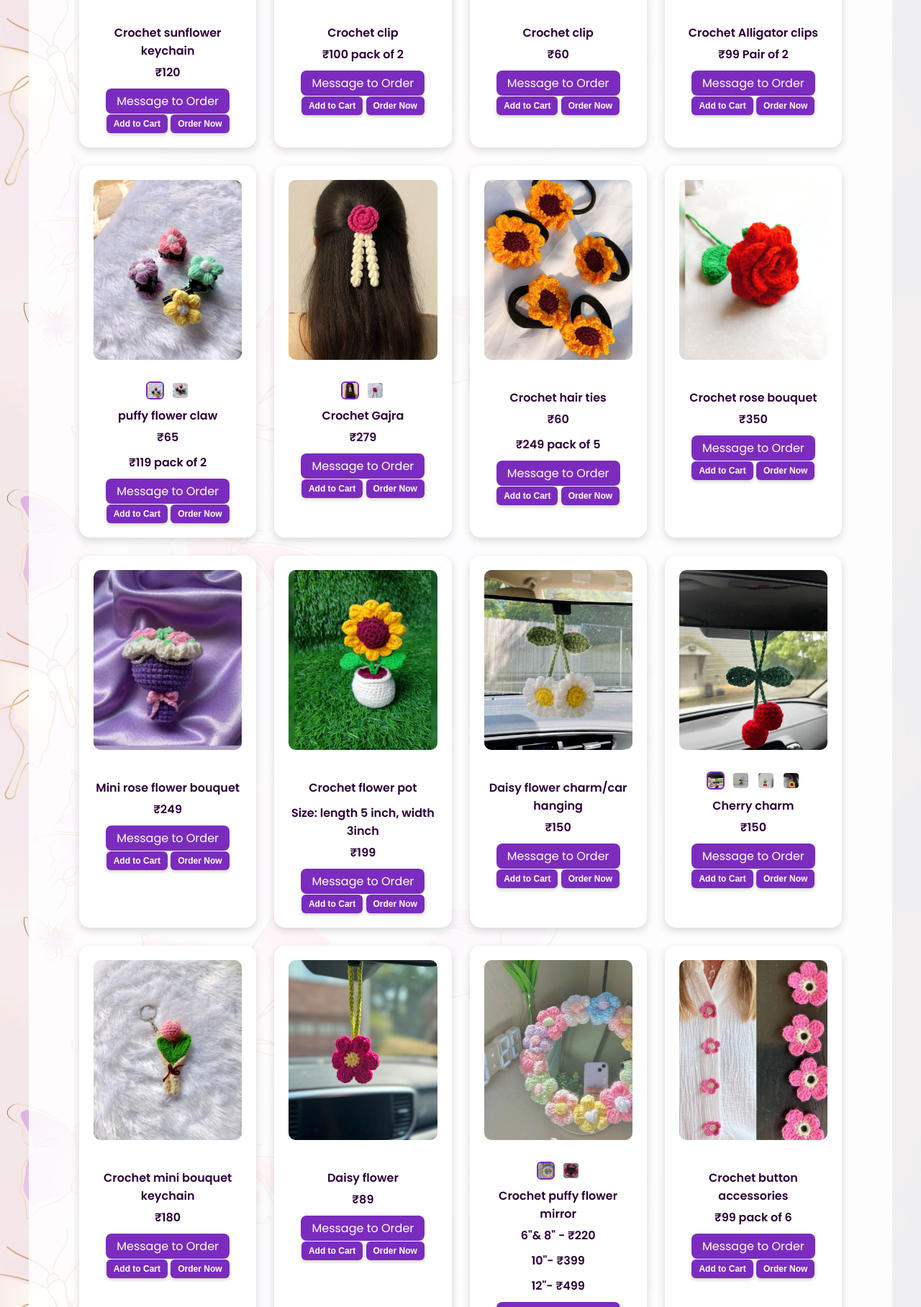
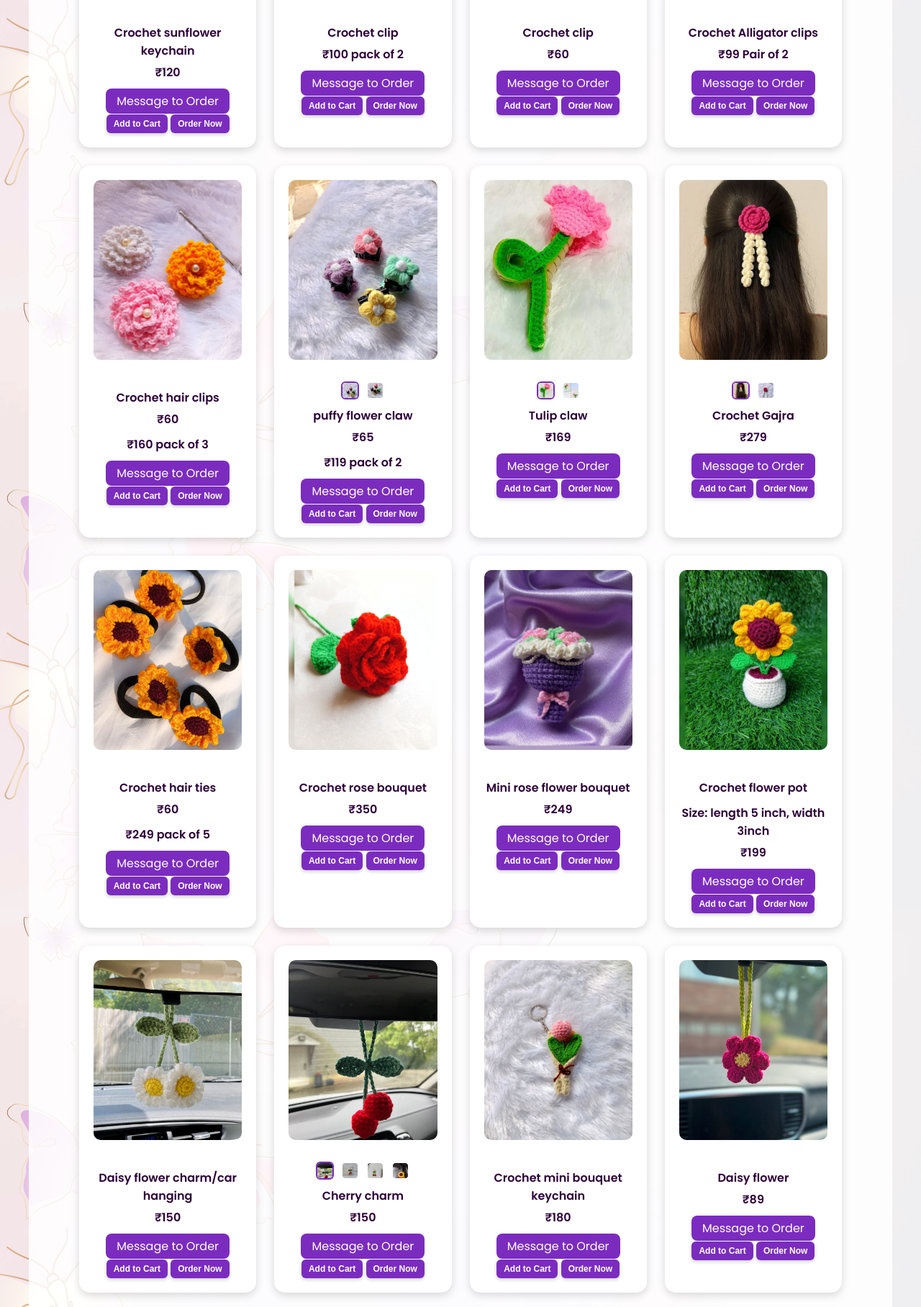
Before and after one commit to sejalchourey13/Sarveshree, a Flask app: page /index in a window 1280 px wide. Shown: the part 2149-3965 px from the top of the page at 72% size. Run offline with Flask 3, Linux system fonts and the light colour scheme; a user stored in the database is signed in.

Commit message:
Updated home page UI

```diff
--- a/templates/index.html
+++ b/templates/index.html
@@ -129,9 +129,9 @@
     </div>
 
     <!-- Product 3 -->
-    <div class="product-card" data-id="3">
+    <div class="product-card" data-id="4">
       <div class="product-media">
-        <img src="{{ url_for('static', filename='images/crochet alligator clips.jpeg')}}" alt="Product 3" class="product-main">
+        <img src="{{ url_for('static', filename='images/crochet alligator clips.jpeg')}}" alt="Product 4" class="product-main">
         <div class="variant-thumbs">
           <!-- <img src="images/product3_main.jpg" alt="p3 main" class="thumb active">
           <img src="images/product3_alt.jpg"  alt="p3 alt"  class="thumb"> -->
@@ -146,10 +146,29 @@
       </div>
     </div>
 
+     <!-- Product 3 -->
+    <div class="product-card" data-id="5">
+      <div class="product-media">
+        <img src="{{ url_for('static', filename='images/crochet_hair_clip.jpeg')}}" alt="Product 5" class="product-main">
+        <div class="variant-thumbs">
+          <!-- <img src="images/product3_main.jpg" alt="p3 main" class="thumb active">
+          <img src="images/product3_alt.jpg"  alt="p3 alt"  class="thumb"> -->
+        </div>
+      </div>
+      <div class="product-info">
+        <h3>Crochet hair clips</h3>
+        <p class="price">₹60 </p>
+        <p class="price">₹160 pack of 3 </p>
+        <a href="https://wa.me/916264353450?text=Hi,%20I%20want%20to%20order%20Crochet%20hair%20clips" target="_blank" class="order-btn">Message to Order</a>
+        <button class="add-to-cart" data-name="Crochet hair clips" data-price="99">Add to Cart</button>
+        <button class="order-now" data-name="Crochet hair clips" data-price="99">Order Now</button>
+      </div>
+    </div>
+
     <!-- Product 3 -->
-    <div class="product-card" data-id="3">
+    <div class="product-card" data-id="6">
       <div class="product-media">
-        <img src="{{ url_for('static', filename='images/clature1.jpeg')}}" alt="Product 3" class="product-main">
+        <img src="{{ url_for('static', filename='images/clature1.jpeg')}}" alt="Product 6" class="product-main">
         <div class="variant-thumbs">
           <img src="{{ url_for('static', filename='images/clature1.jpeg')}}" alt="p3 main" class="thumb active">
           <img src="{{ url_for('static', filename='images/clature2.jpeg')}}"  alt="p3 alt"  class="thumb">
@@ -166,9 +185,28 @@
     </div>
 
      <!-- Product 3 -->
-    <div class="product-card" data-id="3">
+    <div class="product-card" data-id="7">
       <div class="product-media">
-        <img src="{{ url_for('static', filename='images/gajra3.jpeg')}}" alt="Product 3" class="product-main">
+        <img src="{{ url_for('static', filename='images/tulip_claw_1.jpeg')}}" alt="Product 7" class="product-main">
+        <div class="variant-thumbs">
+          <img src="{{ url_for('static', filename='images/tulip_claw_1.jpeg')}}" alt="p3 main" class="thumb active">
+          <img src="{{ url_for('static', filename='images/tulip_claw_2.jpeg')}}"  alt="p3 alt"  class="thumb">
+        </div>
+      </div>
+      <div class="product-info">
+        <h3>Tulip claw</h3>
+        <p class="price">₹169</p>
+        <!-- <p class="price">₹119 pack of 2</p> -->
+        <a href="https://wa.me/916264353450?text=Hi,%20I%20want%20to%20order%20Tulip%20claw" target="_blank" class="order-btn">Message to Order</a>
+        <button class="add-to-cart" data-name="Tulip claw" data-price="65">Add to Cart</button>
+        <button class="order-now" data-name="Tulip claw" data-price="65">Order Now</button>
+      </div>
+    </div>
+
+     <!-- Product 3 -->
+    <div class="product-card" data-id="8">
+      <div class="product-media">
+        <img src="{{ url_for('static', filename='images/gajra3.jpeg')}}" alt="Product 8" class="product-main">
         <div class="variant-thumbs">
           <img src="{{ url_for('static', filename='images/gajra3.jpeg')}}" alt="p3 main" class="thumb active">
           <img src="{{ url_for('static', filename='images/gajra2.jpeg')}}"  alt="p3 alt"  class="thumb">
@@ -184,9 +222,9 @@
     </div>
 
     <!-- Product 11 -->
-    <div class="product-card" data-id="5">
+    <div class="product-card" data-id="9">
       <div class="product-media">
-        <img src="{{ url_for('static', filename='images/crochet hair ties.jpeg')}}" alt="Product 5" class="product-main">
+        <img src="{{ url_for('static', filename='images/crochet hair ties.jpeg')}}" alt="Product 9" class="product-main">
         <div class="variant-thumbs">
           <!-- <img src="images/product5_main.jpg" alt="p5 main" class="thumb active">
           <img src="images/product5_alt.jpg"  alt="p5 alt"  class="thumb"> -->
@@ -203,9 +241,9 @@
     </div>
 
     <!-- Product 4 -->
-    <div class="product-card" data-id="4">
+    <div class="product-card" data-id="10">
       <div class="product-media">
-        <img src="{{ url_for('static', filename='images/Rose.jpeg')}}" alt="Product 4" class="product-main">
+        <img src="{{ url_for('static', filename='images/Rose.jpeg')}}" alt="Product 10" class="product-main">
         <div class="variant-thumbs">
           <!-- <img src="images/product4_main.jpg" alt="p4 main" class="thumb active">
           <img src="images/product4_alt.jpg"  alt="p4 alt"  class="thumb"> -->
@@ -221,9 +259,9 @@
     </div>
 
     <!-- Product 11 -->
-    <div class="product-card" data-id="5">
+    <div class="product-card" data-id="11">
       <div class="product-media">
-        <img src="{{ url_for('static', filename='images/purple_bouquet.jpeg')}}" alt="Product 5" class="product-main">
+        <img src="{{ url_for('static', filename='images/purple_bouquet.jpeg')}}" alt="Product 11" class="product-main">
         <div class="variant-thumbs">
           <!-- <img src="images/product5_main.jpg" alt="p5 main" class="thumb active">
           <img src="images/product5_alt.jpg"  alt="p5 alt"  class="thumb"> -->
@@ -239,9 +277,9 @@
     </div>
 
     <!-- Product 5 -->
-    <div class="product-card" data-id="5">
+    <div class="product-card" data-id="12">
       <div class="product-media">
-        <img src="{{ url_for('static', filename='images/Crochet flower pot.jpeg')}}" alt="Product 5" class="product-main">
+        <img src="{{ url_for('static', filename='images/Crochet flower pot.jpeg')}}" alt="Product 12" class="product-main">
         <div class="variant-thumbs">
           <!-- <img src="images/product5_main.jpg" alt="p5 main" class="thumb active">
           <img src="images/product5_alt.jpg"  alt="p5 alt"  class="thumb"> -->
@@ -258,9 +296,9 @@
     </div>
 
     <!-- Product 6 -->
-    <div class="product-card" data-id="5">
+    <div class="product-card" data-id="13">
       <div class="product-media">
-        <img src="{{ url_for('static', filename='images/6_Daisy flower charmcar accessories.jpeg')}}" alt="Product 5" class="product-main">
+        <img src="{{ url_for('static', filename='images/6_Daisy flower charmcar accessories.jpeg')}}" alt="Product 13" class="product-main">
         <div class="variant-thumbs">
           <!-- <img src="images/product5_main.jpg" alt="p5 main" class="thumb active">
           <img src="images/product5_alt.jpg"  alt="p5 alt"  class="thumb"> -->
@@ -276,9 +314,9 @@
     </div>
 
     <!-- Product 7 -->
-    <div class="product-card" data-id="5">
+    <div class="product-card" data-id="14">
       <div class="product-media">
-        <img src="{{ url_for('static', filename='images/7_Daisy flower charmcar accessories.jpeg')}}" alt="Product 5" class="product-main">
+        <img src="{{ url_for('static', filename='images/7_Daisy flower charmcar accessories.jpeg')}}" alt="Product 14" class="product-main">
         <div class="variant-thumbs">
             <img src="{{ url_for('static', filename='images/7_Daisy flower charmcar accessories.jpeg')}}"  alt="p5 main"  class="thumb active">
           <img src="{{ url_for('static', filename='images/9_Cherry charm.jpeg')}}" alt="p5 alt" class="thumb">
@@ -298,9 +336,9 @@
     </div>
 
     <!-- Product 12 -->
-    <div class="product-card" data-id="5">
+    <div class="product-card" data-id="15">
       <div class="product-media">
-        <img src="{{ url_for('static', filename='images/keyring2.jpeg')}}" alt="Product 5" class="product-main">
+        <img src="{{ url_for('static', filename='images/keyring2.jpeg')}}" alt="Product 15" class="product-main">
         <div class="variant-thumbs">
           <!-- <img src="images/product5_main.jpg" alt="p5 main" class="thumb active">
           <img src="images/product5_alt.jpg"  alt="p5 alt"  class="thumb"> -->
@@ -316,9 +354,9 @@
     </div>
 
     <!-- Product 8 -->
-    <div class="product-card" data-id="5">
+    <div class="product-card" data-id="16">
       <div class="product-media">
-        <img src="{{ url_for('static', filename='images/8_Daily flower.jpeg')}}" alt="Product 5" class="product-main">
+        <img src="{{ url_for('static', filename='images/8_Daily flower.jpeg')}}" alt="Product 16" class="product-main">
         <div class="variant-thumbs">
           <!-- <img src="images/product5_main.jpg" alt="p5 main" class="thumb active">
           <img src="images/product5_alt.jpg"  alt="p5 alt"  class="thumb"> -->
@@ -336,9 +374,9 @@
 
 
     <!-- Product 9 -->
-    <div class="product-card" data-id="5">
+    <div class="product-card" data-id="17">
       <div class="product-media">
-        <img src="{{ url_for('static', filename='images/15_mirror.jpeg')}}" alt="Product 5" class="product-main">
+        <img src="{{ url_for('static', filename='images/15_mirror.jpeg')}}" alt="Product 17" class="product-main">
         <div class="variant-thumbs">
             <img src="{{ url_for('static', filename='images/15_mirror.jpeg')}}"  alt="p5 main"  class="thumb active">
           <img src="{{ url_for('static', filename='images/16_mirror.jpeg')}}" alt="p5 alt" class="thumb">
@@ -356,9 +394,9 @@
     </div>
 
     <!-- Product 10 -->
-    <div class="product-card" data-id="5">
+    <div class="product-card" data-id="18">
       <div class="product-media">
-        <img src="{{ url_for('static', filename='images/17_crochet_button_accessories.jpeg')}}" alt="Product 5" class="product-main">
+        <img src="{{ url_for('static', filename='images/17_crochet_button_accessories.jpeg')}}" alt="Product 18" class="product-main">
         <div class="variant-thumbs">
           <!-- <img src="images/product5_main.jpg" alt="p5 main" class="thumb active">
           <img src="images/product5_alt.jpg"  alt="p5 alt"  class="thumb"> -->
@@ -376,9 +414,9 @@
 
 
     <!-- Product 13 -->
-    <div class="product-card" data-id="5">
+    <div class="product-card" data-id="19">
       <div class="product-media">
-        <img src="{{ url_for('static', filename='images/10_Handkerchief embroidery Name.jpeg')}}" alt="Product 5" class="product-main">
+        <img src="{{ url_for('static', filename='images/10_Handkerchief embroidery Name.jpeg')}}" alt="Product 19" class="product-main">
         <div class="variant-thumbs">
           <!-- <img src="images/product5_main.jpg" alt="p5 main" class="thumb active">
           <img src="images/product5_alt.jpg"  alt="p5 alt"  class="thumb"> -->
@@ -396,9 +434,9 @@
     </div>
 
     <!-- Product 11 -->
-    <div class="product-card" data-id="5">
+    <div class="product-card" data-id="20">
       <div class="product-media">
-        <img src="{{ url_for('static', filename='images/11_Handkerchief embroidery Name.jpeg')}}" alt="Product 5" class="product-main">
+        <img src="{{ url_for('static', filename='images/11_Handkerchief embroidery Name.jpeg')}}" alt="Product 20" class="product-main">
         <div class="variant-thumbs">
           <!-- <img src="images/product5_main.jpg" alt="p5 main" class="thumb active">
           <img src="images/product5_alt.jpg"  alt="p5 alt"  class="thumb"> -->
@@ -416,9 +454,9 @@
     </div>
 
     <!-- Product 12 -->
-    <div class="product-card" data-id="5">
+    <div class="product-card" data-id="21">
       <div class="product-media">
-        <img src="{{ url_for('static', filename='images/12_Handkerchief embroidery Name.jpeg')}}" alt="Product 5" class="product-main">
+        <img src="{{ url_for('static', filename='images/12_Handkerchief embroidery Name.jpeg')}}" alt="Product 21" class="product-main">
         <div class="variant-thumbs">
           <!-- <img src="images/product5_main.jpg" alt="p5 main" class="thumb active">
           <img src="images/product5_alt.jpg"  alt="p5 alt"  class="thumb"> -->
@@ -436,9 +474,9 @@
     </div>
 
     <!-- Product 13 -->
-    <div class="product-card" data-id="5">
+    <div class="product-card" data-id="22">
       <div class="product-media">
-        <img src="{{ url_for('static', filename='images/13_Handkerchief embroidery Name.jpeg')}}" alt="Product 5" class="product-main">
+        <img src="{{ url_for('static', filename='images/13_Handkerchief embroidery Name.jpeg')}}" alt="Product 22" class="product-main">
         <div class="variant-thumbs">
           <!-- <img src="images/product5_main.jpg" alt="p5 main" class="thumb active">
           <img src="images/product5_alt.jpg"  alt="p5 alt"  class="thumb"> -->
@@ -456,9 +494,9 @@
     </div>
 
     <!-- Product 14 -->
-    <div class="product-card" data-id="5">
+    <div class="product-card" data-id="23">
       <div class="product-media">
-        <img src="{{ url_for('static', filename='images/14_Handkerchief embroidery Name.jpeg')}}" alt="Product 5" class="product-main">
+        <img src="{{ url_for('static', filename='images/14_Handkerchief embroidery Name.jpeg')}}" alt="Product 23" class="product-main">
         <div class="variant-thumbs">
           <!-- <img src="images/product5_main.jpg" alt="p5 main" class="thumb active">
           <img src="images/product5_alt.jpg"  alt="p5 alt"  class="thumb"> -->
@@ -759,7 +797,7 @@ document.addEventListener("DOMContentLoaded", () => {
 <div id="upiSection" style="display:none; margin-top:20px;">
   <h4>Scan to Pay</h4>
   <img src="{{ url_for('static', filename='images/qr_code.png') }}" alt="UPI QR Code" style="width:180px; border-radius:10px;">
-  <p><b>UPI ID:</b> sejal@okaxis</p>
+  <p><b>UPI ID:</b> 6264353450@ybl</p>
 
   <!-- Screenshot upload -->
   <label for="payment_screenshot"><b>Upload Payment Screenshot:</b></label>
```
Also changed, not shown: static/images/crochet_hair_clip.jpeg (added), static/images/qr_code.png, static/images/tulip_claw_1.jpeg (added), static/images/tulip_claw_2.jpeg (added).
